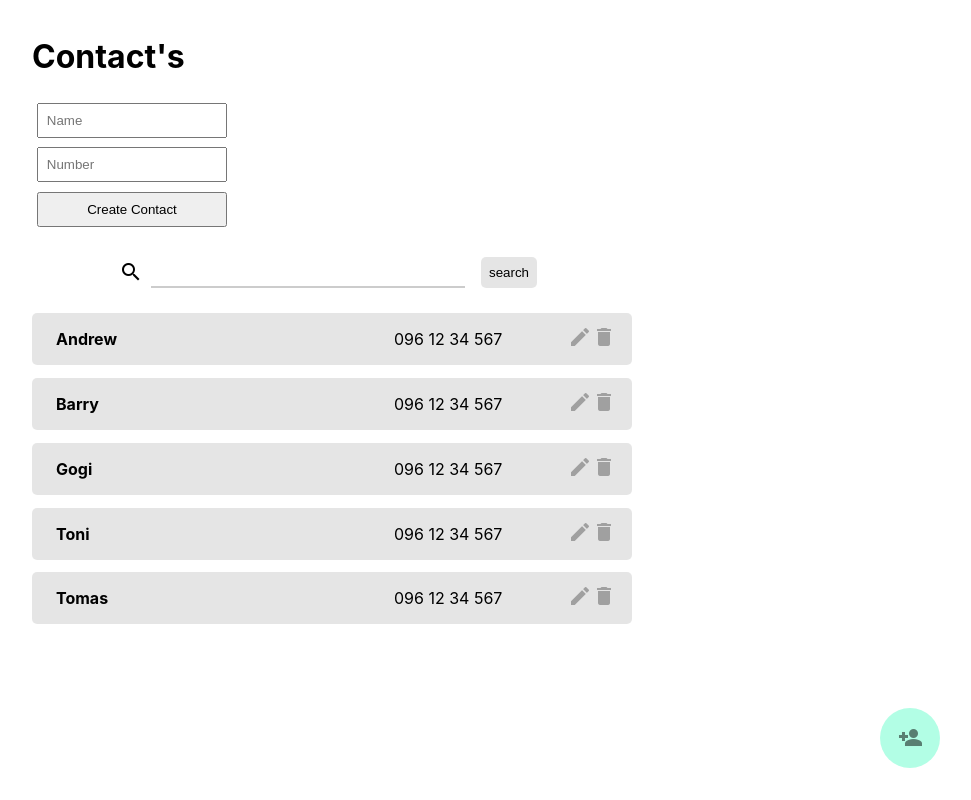
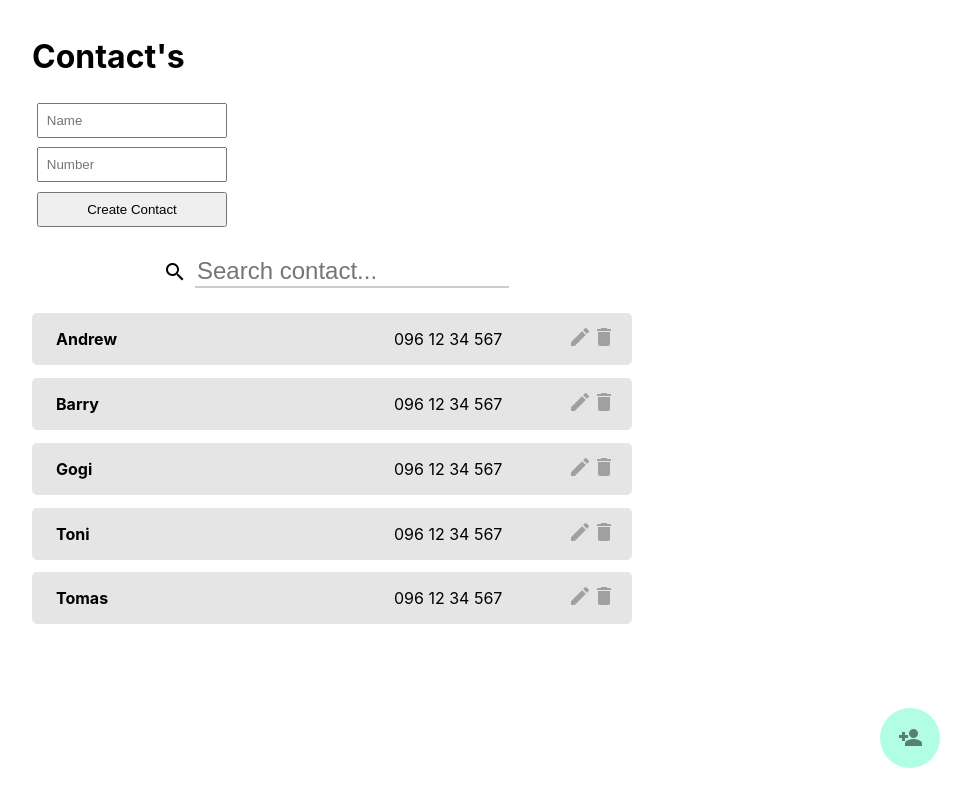
Before and after one commit to andrewzweb/react-contact-app, a React (Create React App) app: page / in a window 1280 px wide. Shown: the whole page, without its empty margins (308-1279 px from the left). Built offline with nearby package versions, Linux system fonts and the light colour scheme.

Commit message:
(feat) now search render when input is change

```diff
--- a/src/App.js
+++ b/src/App.js
@@ -19,13 +19,17 @@ function App() {
 
 
   function searchContact(query){
-	let re = new RegExp(query , 'giu')
+	let re = new RegExp(query , 'gi')
 	setContacts(contacts.map(contact => {
 	  contact.show = true
-	  if (re.test(contact.name) === true ){
+	  if (query === ''){
 		contact.show = true
-	  }else if (re.test(contact.name) !== true){
-		contact.show = false
+	  } else if (query !== ''){
+		if (re.test(contact.name) === true ){
+		  contact.show = true
+		}else if (re.test(contact.name) !== true){
+		  contact.show = false
+		}
 	  }
 	  return contact
 	})
--- a/src/Contact/ContactSearch.js
+++ b/src/Contact/ContactSearch.js
@@ -4,18 +4,18 @@ import Icon from '@material-ui/core/Icon'
 function ContactSearch({searchQuery}) {
 	const [ query, setQuery ] = useState('')
 
-	function submitHadler(event){
-		event.preventDefault()
-		if (query.trim()){
-			searchQuery(query)
-		}
+	const findMe = (event) => {
+		setQuery(event.target.value)
+		searchQuery(event.target.value)
 	}
 
 	return (
-	<form className='search-form' onSubmit={submitHadler}>
+	<form className='search-form'>
 	  <Icon className='search-form__icon'>search</Icon>
-	  <input className='search-form__input' value={query} onChange={event => setQuery(event.target.value)}/>
-	  <button className='search-form__button'>search</button>
+	  <input className='search-form__input'
+			 value={query}
+			 onChange={findMe}
+			 placeholder='Search contact...'/>
 	</form>
   )
 }
```
